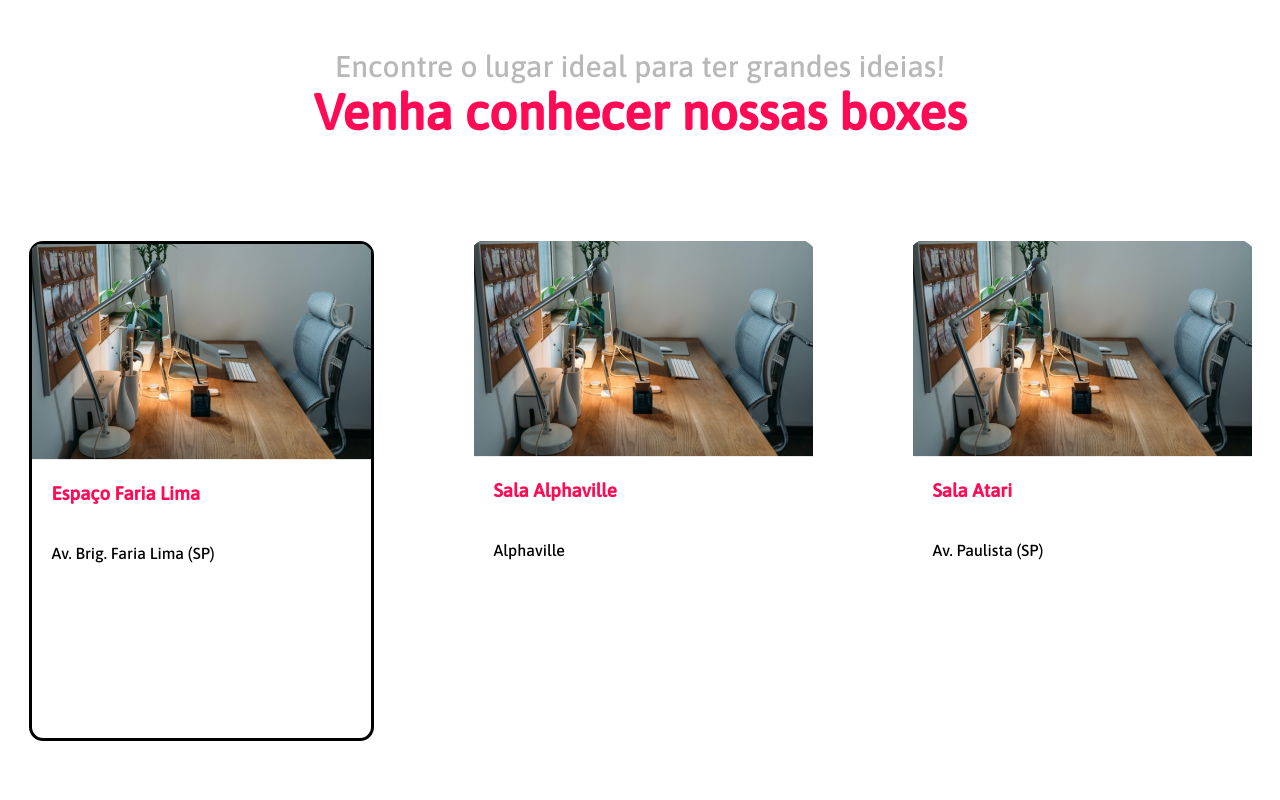
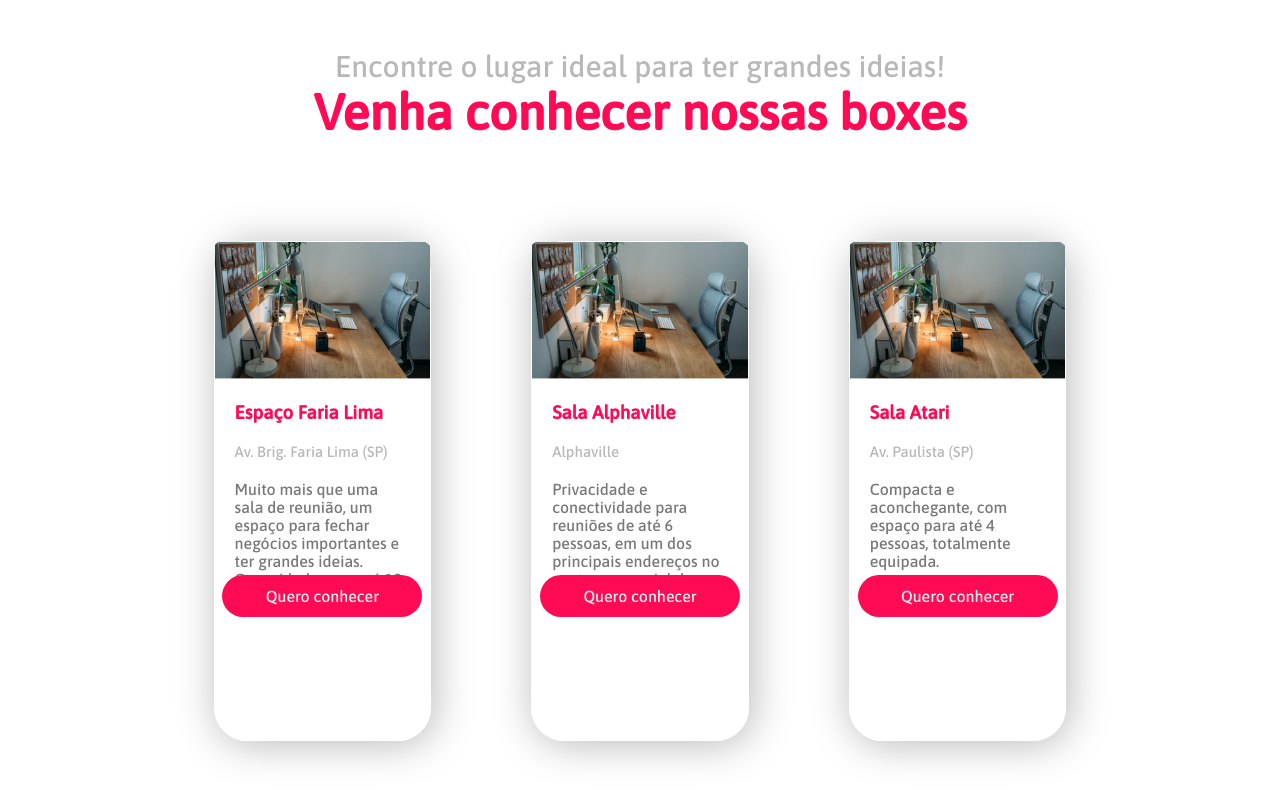
Before and after one commit to szvieira/workstation, a plain HTML site: page index.html in a window 1280 px wide. Shown: the part 890-1690 px from the top of the page. Drawn offline with Linux system fonts and the light colour scheme.

Commit message:
Finalização da segunda section

```diff
--- a/css/style.css
+++ b/css/style.css
@@ -4,6 +4,12 @@
 
 
 /* GERAL */
+
+html{
+	scroll-behavior: smooth;
+
+}
+
 *{
 	font-family: "Asap", sans-serif;
 	box-sizing: border-box;
@@ -109,6 +115,24 @@ header{
 	cursor: pointer;
 	transition: all 0.3s ease 0s;
 	margin-top: 60px;
+}
+
+.button-conhecer{
+	width: 200px;
+	background-color: rgba(255, 10, 84,1);
+	padding: 12px 30px;
+	border: none;
+	border-radius: 54px;
+	cursor: pointer;
+	transition: all 0.3s ease 0s;
+	margin-top: 20px;
+}
+
+.button-conhecer-container{
+	width: auto;
+	display: flex;
+	justify-content: center;
+
 }
 
 
@@ -219,6 +243,10 @@ main{
 
 }
 
+.p-container{
+	height: 15%;
+}
+
 
 /** TEXTOS **/
 
@@ -239,7 +267,17 @@ main{
 }
 
 .endereço-sala{
-	padding: 20px;
+	padding: 0px 20px 20px;
+	color: #B8B8B8;
+	font-size: 15px;
+
+}
+
+.descrição-imagens{
+	width: auto;
+	color: #787878;
+	padding: 0px 20px 20px;
+	text-align: left;
 }
 
 
@@ -247,12 +285,15 @@ main{
 
 .foto-um{
 	border-radius: 5 0 0 0;
+	width: 100%;
+	height: 20%;
+
 }
 
-#imagem-um{
+.imagem{
+	width: 17%;
 	height: 500px;
-	border-style: solid;
-	border-radius: 14px;
-	border-color: black;
-	box-shadow: 5px;
+	border: 1px solid white;
+	border-radius: 33px;
+	box-shadow: 3px 3px 40px #B8B8B8;
 }
--- a/index.html
+++ b/index.html
@@ -19,7 +19,7 @@
 	</nav>
 	<div id="login">
 		<a id ="reg" class="cta" href="#">Register&nbsp</a>
-		<a target="none">|&nbsp</a>
+		<a target="none" style="color: white;">|&nbsp</a>
 		<a class="cta" href="#"><button id ="sign">Sign in</button></a>
 	</div>
 	</header>
@@ -31,7 +31,7 @@
 				</div>
 				<div id="textos-principais">
 					<div id="texto-h1">
-						<h1 id="h1-work" style="font-size: 67px; color: white;">O que é o Work Station?</h1>
+						<h1 id="h1-work" style="font-size: 67px; color: white; margin-bottom: 30px;">O que é o Work Station?</h1>
 					</div>
 					<div id="texto-p">
 						<p id="suporte-h1" style="font-size: 22px; color: white; " >Nosso objetivo é criar um sistema para a locação de estações reservadas para trabalho. <br>Prezamos por um ambiente limpo, tranquilo e ideal, <br>para um home-office sem  interrupções caseiras.</p>
@@ -53,20 +53,41 @@
 				<h2 id="h2-venha">Venha conhecer nossas boxes</h2>
 			</div>
 			<div id="container-imagens">
-				<div id="imagem-um">
-					<img class="foto-um" src="images/foto-um.png">
+				<div class="imagem imagem-um">
+					<div class="imagem-background"><img class="foto-um" src="images/foto-um.png"></div>
 					<h3 class="h3-texto">Espaço Faria Lima</h3>
 					<p class="endereço-sala">Av. Brig. Faria Lima (SP)</p>
+					<div class="p-container">
+						<p class="descrição-imagens">Muito mais que uma sala de reunião, um espaço para fechar negócios importantes e ter grandes ideias. Capacidade para até 12 pessoas.</p>
+					</div>
+					<div class="button-conhecer-container">
+						<button class="button-conhecer">Quero conhecer</button>
+					</div>
+
 				</div>
-				<div id="imagem-dois">
-					<img class="foto-um" src="images/foto-um.png">
+				<div class="imagem imagem-dois">
+					<div class="imagem-background"><img class="foto-um" src="images/foto-um.png"></div>
 					<h3 class="h3-texto">Sala Alphaville</h3>
 					<p class="endereço-sala">Alphaville</p>
+					<div class="p-container">
+						<p class="descrição-imagens">Privacidade e conectividade para reuniões de até 6 pessoas, em um dos principais endereços no centro comercial de Alphaville</p>
+					</div>
+					<div class="button-conhecer-container">
+						<button class="button-conhecer">Quero conhecer</button>
+					</div>
+
 				</div>
-				<div id="imagem-tres">
-					<img class="foto-um" src="images/foto-um.png">
+				<div class="imagem imagem-tres">
+					<div class="imagem-background"><img class="foto-um" src="images/foto-um.png"></div>
 					<h3 class="h3-texto">Sala Atari</h3>
 					<p class="endereço-sala">Av. Paulista (SP)</p>
+					<div class="p-container">
+						<p class="descrição-imagens">Compacta e aconchegante, com espaço para até 4 pessoas, totalmente equipada.</p>
+					</div>
+					<div class="button-conhecer-container">
+						<button class="button-conhecer">Quero conhecer</button>
+					</div>
+
 				</div>
 			</div>
 			<div id="container-ultimos-textos">
```
